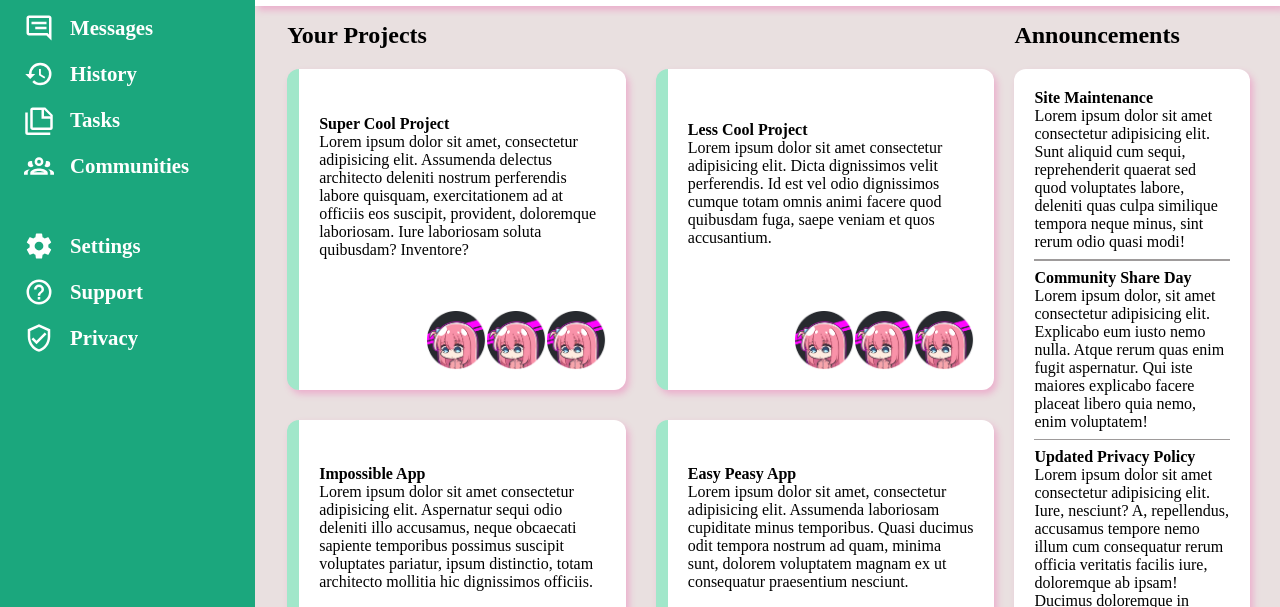
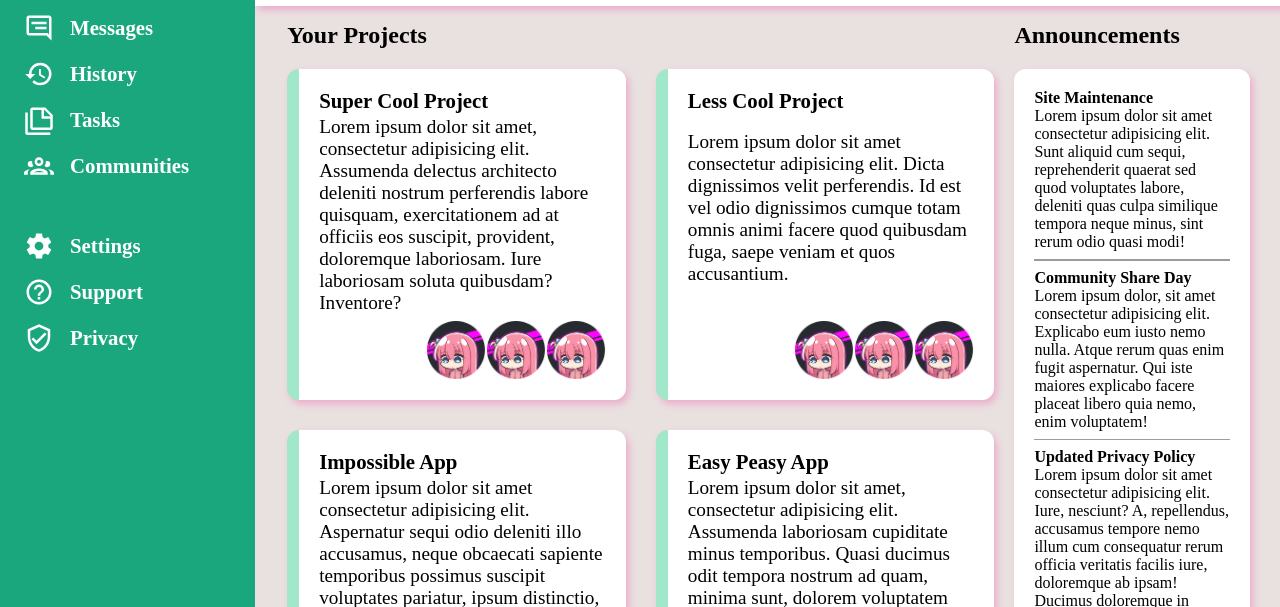
Before and after one commit to YourSM/odin-admin-dashboard, a plain HTML site: page index.html in a window 1280 px wide. Shown: the part 193-800 px from the top of the page. Drawn offline with Linux system fonts and the light colour scheme.

Commit message:
Style projects

```diff
--- a/style.css
+++ b/style.css
@@ -159,7 +159,7 @@ body {
 }
 
 .project-title {
-  align-self: end;
+  font-size: 1.3rem;
 }
 
 .buttons {
@@ -264,3 +264,7 @@ h3 {
 .sidebar > .container {
   gap: 1rem;
 }
+
+.project > p {
+  font-size: 1.2rem;
+}
```
